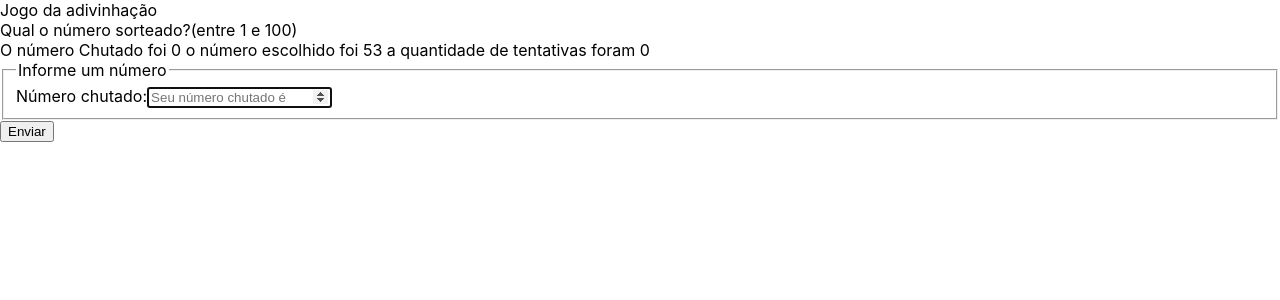
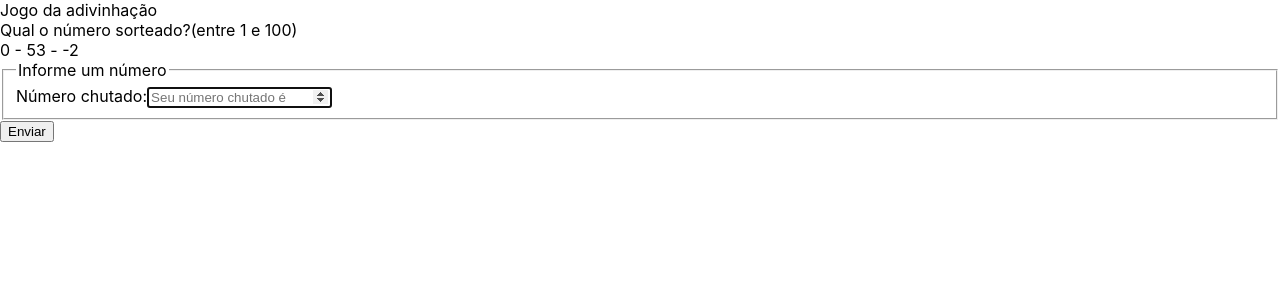
Before and after one commit to vitorAzevedo09/p3_monitoria, a Next.js app in the folder guess_game/: page / in a window 1280 px wide. Shown: the top 300 px of the page. Built offline with nearby package versions, Linux system fonts and the light colour scheme.

Commit message:
Minimum required

```diff
--- a/guess_game/pages/index.tsx
+++ b/guess_game/pages/index.tsx
@@ -3,18 +3,30 @@ import React, {useState, useEffect} from 'react'
 
 const Home: NextPage = () => {
     const [random_number, setRandomNumber] = useState(0);
+    const [result, setResult] = useState(-2);
 
     useEffect(() => {
         setRandomNumber(Math.floor((Math.random() * 100) + 1));
     }, [])
 
-    let [attempts, _setAttempts] = useState(0);
+    let reset = () => {
+        setRandomNumber(Math.floor((Math.random() * 100) + 1));
+        setAttempts(0);
+        setUserNumber(0);
+        setResult(-2);
+    }
+
+    let [attempts, setAttempts] = useState(0);
     let [user_number, setUserNumber] = useState(0);
     return (
         <div>
             <div>Jogo da adivinhação</div>
+
+            {
+                result != 0 && attempts < 5 ?
+                    <div>
                         <div>Qual o número sorteado?(entre 1 e 100)</div>
-            <div> O número Chutado foi {user_number} o número escolhido foi {random_number} a quantidade de tentativas foram {attempts}</div>
+                        {attempts} - {random_number} - {result}
                         <form id="app-guess" >
                             <fieldset>
                                 <legend>Informe um número</legend>
@@ -31,9 +43,18 @@ const Home: NextPage = () => {
 
                                 </div>
                             </fieldset>
-                <input type="button" value="Enviar" />
+                            <input type="button" value="Enviar" onClick={
+                                () => {
+                                    setResult(user_number < random_number ? -1 : user_number > random_number ? 1 : 0);
+                                    setAttempts(attempts += 1);
+                                }
+                            } />
                         </form>
-        </div>
+                    </div> : <div>
+                        O jogo acabou {attempts < 5 ? <div> voce ganhou em {attempts} tentativa{attempts > 1 && <span>s</span>}</div> : <div>você perdeu</div>}
+                        <input type="button" value="Reiniciar" onClick={() => reset()} /></div>
+            }
+        </div >
     )
 }
 
```
Lines whose indentation alone changed are shown as unchanged.
